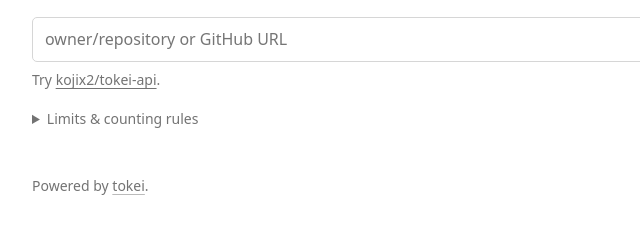
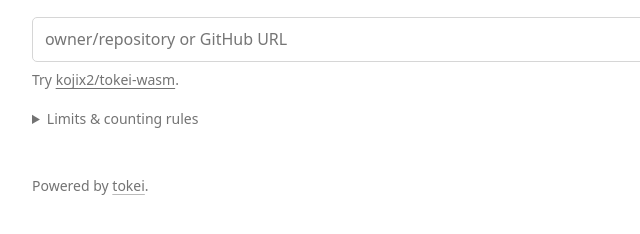
Before and after one commit to kojix2/tokei-wasm, a website: page docs/index.html in a window 1280 px wide. Shown: the part 132-366 px from the top of the page, 176-816 px from the left. Drawn offline with Linux system fonts and the light colour scheme; no server answers.

Commit message:
Update repository links to point to tokei-wasm

```diff
--- a/docs/app.js
+++ b/docs/app.js
@@ -36,7 +36,7 @@ $('.tabs').addEventListener('keydown', ev => {
     $('#tab-github').getAttribute('aria-selected') === 'true' ? 'local' : 'github';
   setTab(name); $(`#tab-${name}`).focus();
 });
-$('#example').addEventListener('click', () => {$('#repo-url').value = 'https://github.com/kojix2/tokei-api'; $('#repo-url').focus();});
+$('#example').addEventListener('click', () => {$('#repo-url').value = 'https://github.com/kojix2/tokei-wasm'; $('#repo-url').focus();});
 
 function setBusy(value) {
   busy = value;
--- a/docs/index.html
+++ b/docs/index.html
@@ -16,7 +16,7 @@
 
   <header class="site-header">
     <h1><a href="./">tokei</a> <span>/ wasm</span></h1>
-    <a href="https://github.com/kojix2/tokei-api" target="_blank" rel="noopener noreferrer">GitHub ↗</a>
+    <a href="https://github.com/kojix2/tokei-wasm" target="_blank" rel="noopener noreferrer">GitHub ↗</a>
   </header>
 
   <main>
@@ -32,7 +32,7 @@
             <input id="repo-url" type="text" placeholder="owner/repository or GitHub URL" autocomplete="url" spellcheck="false" required>
             <button type="submit" class="primary" id="analyze-button">Analyze</button>
           </div>
-          <p class="helper">Try <button type="button" id="example" class="text-button">kojix2/tokei-api</button>.</p>
+          <p class="helper">Try <button type="button" id="example" class="text-button">kojix2/tokei-wasm</button>.</p>
         </form>
       </div>
       <div class="hidden" id="local-panel" role="tabpanel" aria-labelledby="tab-local">
```
